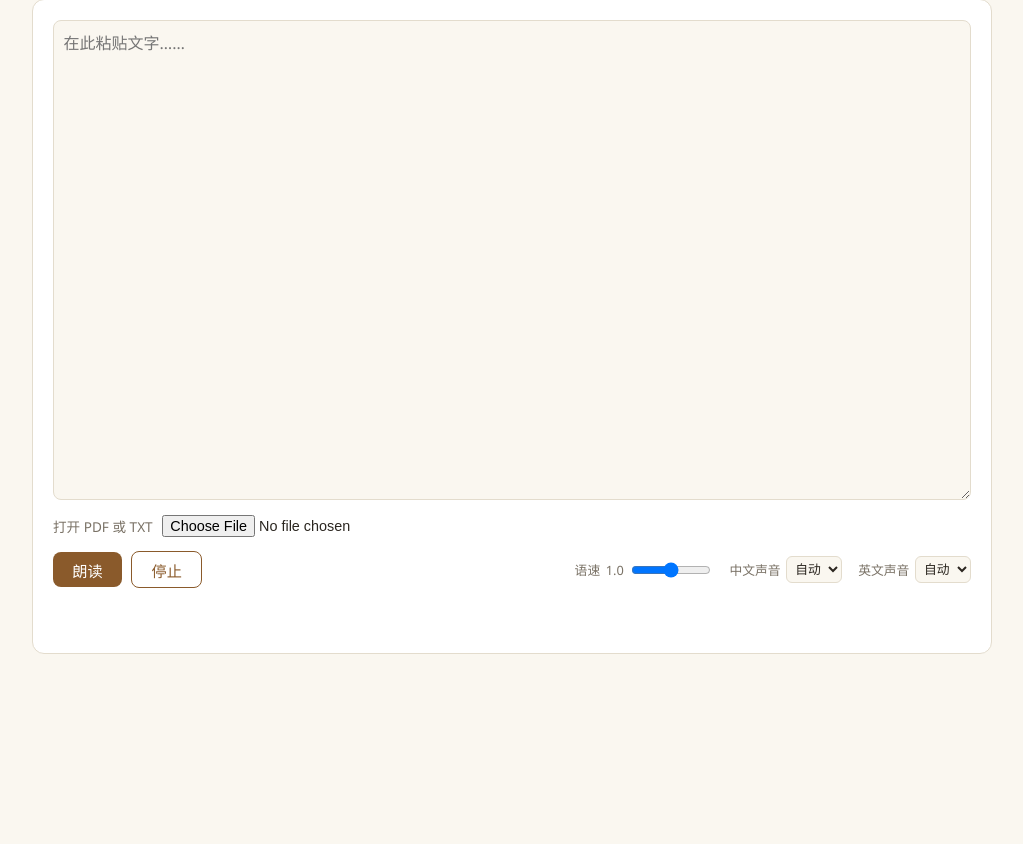
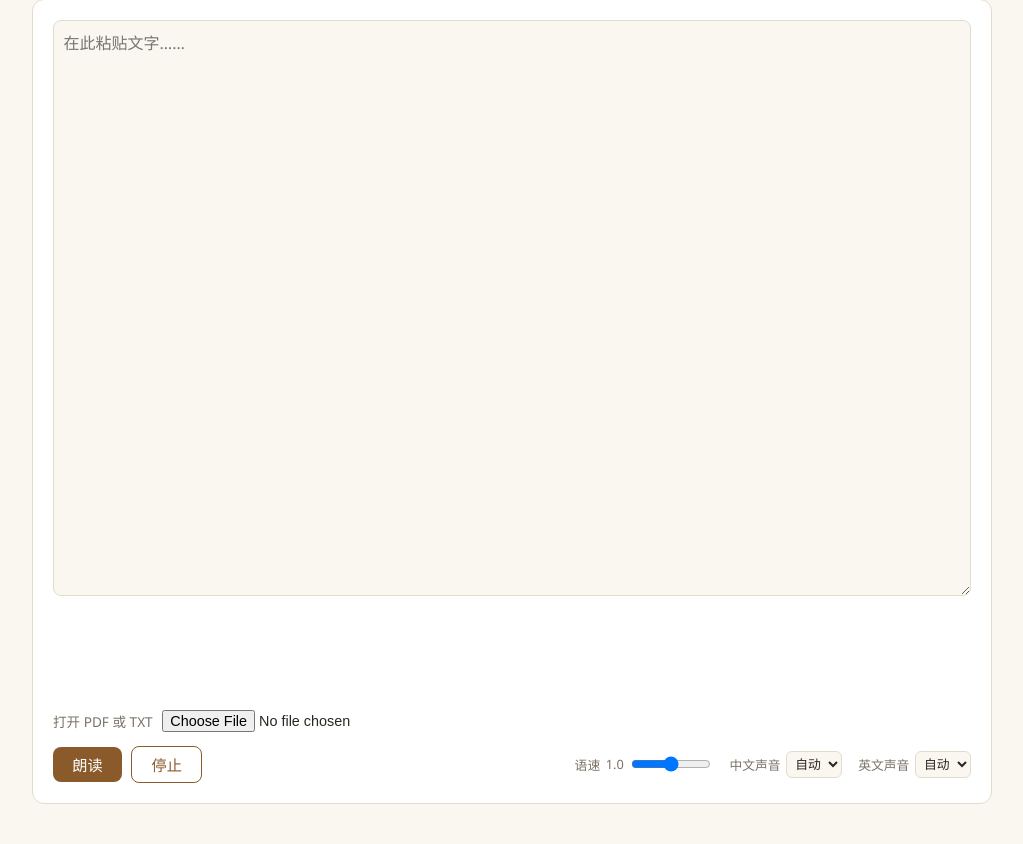
Before and after one commit to abc01013579/zhouyi-divination, a Flask app: page /read in a window 1280 px wide. Shown: the part 212-1056 px from the top of the page, without its empty margins (128-1151 px from the left). Before the commit the page ends 866 px from the top, so only its background shows below. Run offline with Flask 3, Linux system fonts and the light colour scheme.

Commit message:
Give the read-aloud text box more room and move the controls below it
Co-Authored-By: Claude Opus 5.5 <noreply@anthropic.com>

```diff
--- a/static/style.css
+++ b/static/style.css
@@ -304,7 +304,7 @@ h1 {
 
 .read-text {
   width: 100%;
-  height: 60vh;
+  height: 72vh;
   min-height: 12rem;
   resize: vertical;
   font: inherit;
@@ -403,6 +403,7 @@ h1 {
   font-size: 1.05rem;
   line-height: 1.6;
   text-align: center;
+  min-height: 3.2em;
 }
 
 @media print {
--- a/templates/read.html
+++ b/templates/read.html
@@ -19,6 +19,8 @@
 
     <section class="read-card">
       <textarea id="text" class="read-text" placeholder="{{ t.text_placeholder }}"></textarea>
+      <p id="status" class="read-status"></p>
+      <p id="now" class="read-now"></p>
 
       <label class="read-file">
         {{ t.file_label }}
@@ -44,9 +46,6 @@
           </label>
         </div>
       </div>
-
-      <p id="status" class="read-status"></p>
-      <p id="now" class="read-now"></p>
     </section>
   </main>
 
```
